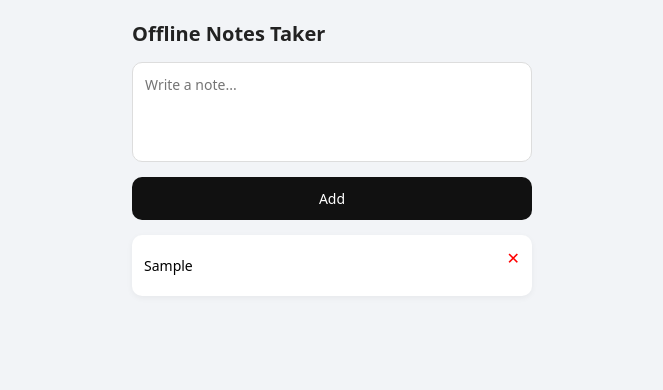
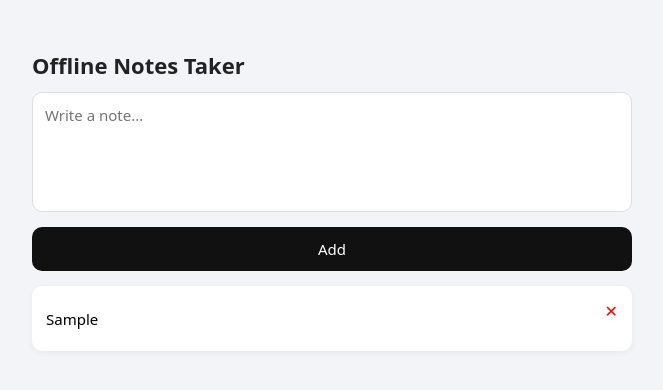
Before and after one commit to Surynx/Offline-notes-app, a plain HTML site: page index.html in a window 1280 px wide. Both pictures are taken after typing "Sample" into the empty fields and a click on the button "Add". Shown: the whole page, without its empty margins (308-971 px from the left). Drawn offline with Linux system fonts and the light colour scheme.

Commit message:
feat:updated css

```diff
--- a/style.css
+++ b/style.css
@@ -5,23 +5,26 @@
     font-family: system-ui, -apple-system, sans-serif;
 }
 
+
 body {
     background: #f2f4f7;
     display: flex;
     justify-content: center;
-    padding: 20px;
+    padding: 16px;
 }
 
 .container {
     width: 100%;
-    max-width: 400px;
+    max-width: 420px;
 }
+
 
 h1 {
     font-size: 20px;
-    margin-bottom: 15px;
+    margin-bottom: 12px;
     color: #222;
 }
+
 
 textarea {
     width: 100%;
@@ -33,6 +36,7 @@ textarea {
     font-size: 14px;
     margin-bottom: 10px;
 }
+
 
 button {
     width: 100%;
@@ -46,15 +50,13 @@ button {
     margin-bottom: 15px;
 }
 
-button:hover {
-    opacity: 0.9;
-}
 
 #notesList {
     display: flex;
     flex-direction: column;
     gap: 10px;
 }
+
 
 .note {
     background: white;
@@ -64,6 +66,7 @@ button:hover {
     display: flex;
     justify-content: space-between;
     align-items: center;
+    word-break: break-word;
     box-shadow: 0 2px 6px rgba(0,0,0,0.05);
 }
 
@@ -73,4 +76,62 @@ button:hover {
     font-size: 16px;
     width: auto;
     padding: 0;
+    margin-left: 10px;
 }
+
+
+@media (max-width: 360px) {
+    textarea {
+        height: 90px;
+        font-size: 13px;
+    }
+
+    button {
+        padding: 10px;
+        font-size: 13px;
+    }
+
+    h1 {
+        font-size: 18px;
+    }
+}
+
+
+@media (min-width: 600px) {
+    body {
+        padding: 30px;
+    }
+
+    .container {
+        max-width: 500px;
+    }
+
+    h1 {
+        font-size: 22px;
+    }
+
+    textarea {
+        height: 120px;
+        font-size: 15px;
+    }
+
+    button {
+        font-size: 15px;
+    }
+}
+
+
+@media (min-width: 900px) {
+    body {
+        padding: 50px;
+    }
+
+    .container {
+        max-width: 600px;
+    }
+
+    .note {
+        font-size: 15px;
+        padding: 14px;
+    }
+}
```
